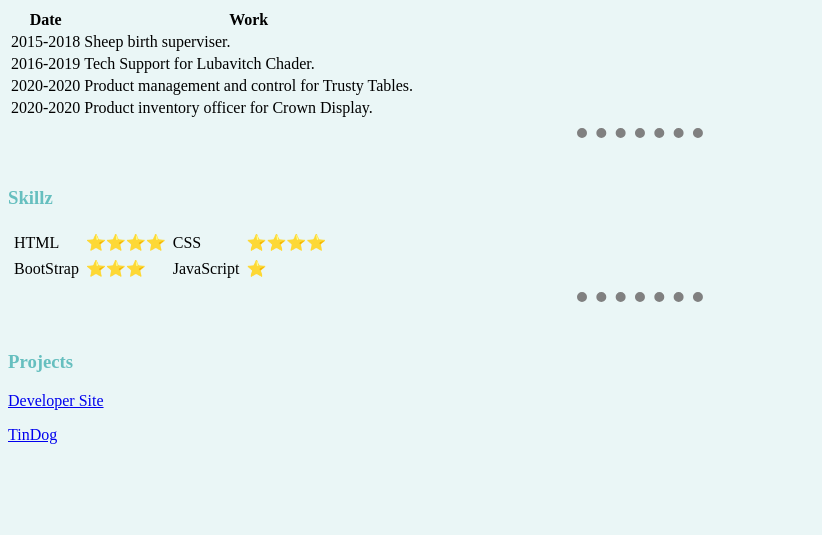
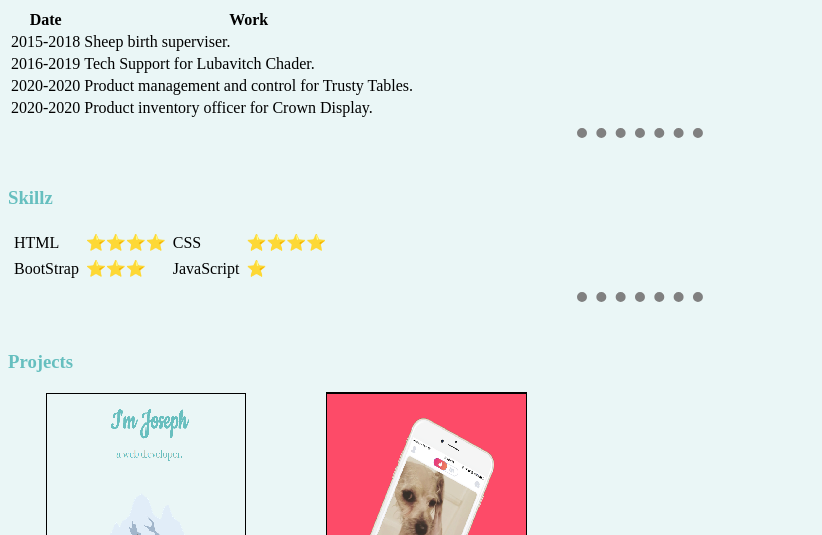
Before and after one commit to JoeBro996/PS, a plain HTML site: page index.html in a window 1280 px wide. Shown: the part 667-1202 px from the top of the page, without its empty margins (0-822 px from the left). Drawn offline with Linux system fonts and the light colour scheme.

Commit message:
added pick to projects

```diff
--- a/css/styles.css
+++ b/css/styles.css
@@ -14,9 +14,9 @@ hr {
   border-style: none;
   border-top-style: dotted;
   border-width: 10px;
-  width: 10%;
   border-color: gray;
   height: 30px;
+  width: 10%;
 }
 
 .contacts {
@@ -25,5 +25,17 @@ hr {
 }
 
 .link {
-  padding: 0 5% 0
+  padding: 0 5% 0;
 }
+
+.Projects {
+  padding: 3%;
+
+}
+
+a {
+  outline-color: invert;
+}
+a:hover {
+  outline-color: inherit;
+}
--- a/index.html
+++ b/index.html
@@ -82,12 +82,14 @@
     <h3>
       Projects
     </h3>
-    <p>
-      <a href="https://joebro996.github.io/dev-site/">Developer Site</a>
-    </p>
-    <p>
-      <a href="https://joebro996.github.io/TinDog/">TinDog</a>
-    </p>
+    <div class="">
+
+      <a class="Projects" href="https://joebro996.github.io/dev-site/"><img class="hover" src="Images/webdev1.PNG" alt="Web Dev Site"></a>
+
+      <a class="Projects" href="https://joebro996.github.io/TinDog/"><img class="hover" src="Images/tindog1.PNG" alt="Web Dev Site"></a>
+
+    </div>
+
   </div>
 
   <div class="contacts">
```
Also changed, not shown: Images/Webdev.PNG (added), Images/Webdev1.png (added), Images/tindog.PNG (added), Images/tindog1.png (added).
